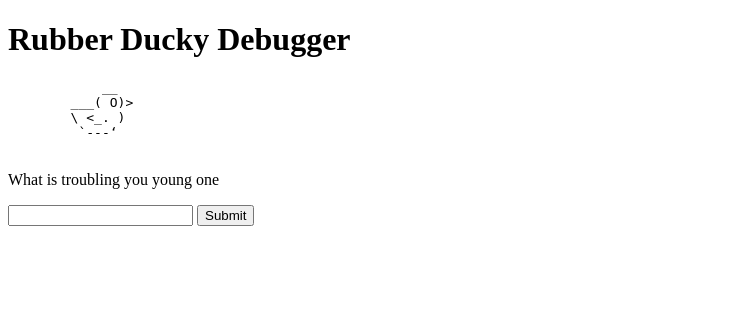
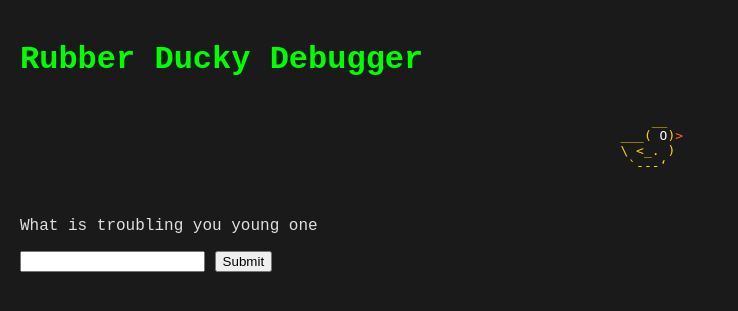
Before and after one commit to Cozdog245/Rubber_duck, a Flask app: page / in a window 1280 px wide. Shown: the top 311 px of the page, without its empty margins (0-738 px from the left). Run offline with Flask 3, Linux system fonts and the light colour scheme.

Commit message:
Made duck and page *pretty*

```diff
--- a/rubber_duck_debug/static/css/style.css
+++ b/rubber_duck_debug/static/css/style.css
@@ -0,0 +1,24 @@
+body{
+    background-color: #1a1a1a;
+    color: #e0e0e0;
+    font-family: 'Courier New' , monospace;
+    margin: 0;
+    padding: 20px;
+}
+
+h1{
+    color: #00ff00;
+    text-align: centre;
+}
+
+.duck_container{
+    display: flex;
+    justify-content: center;
+}
+
+.ascii_duck{
+    text-align: left;
+    color: #FFD700;
+}
+.duck-eye{color: #FFFFFF;}
+.duck-beak{color: #FF6B35;}
--- a/rubber_duck_debug/templates/index.html
+++ b/rubber_duck_debug/templates/index.html
@@ -3,6 +3,7 @@
 <head>
     <meta charset = 'UTF-8'>
     <meta name = "viewport" content='width=device-width, initial-scale=1.0'>
+    <link rel="stylesheet" href="/static/css/style.css">
     <title> Rubber Ducky Debugger </title>
 </head>
 <body>
@@ -10,7 +11,7 @@
     <div class="duck_container">
         <pre class="ascii_duck">
             __
-        ___( O)>
+        ___( <span class='duck-eye'>O</span>)<span class="duck-beak">></span>
         \ <_. )
          `---‘
         </pre>
```
